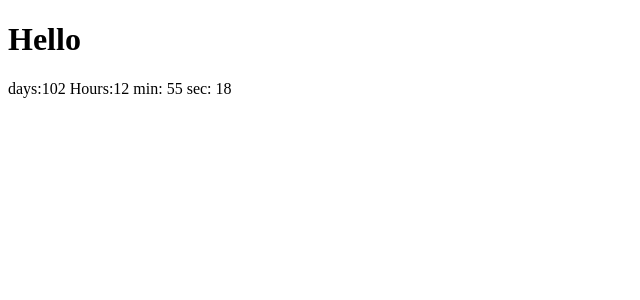
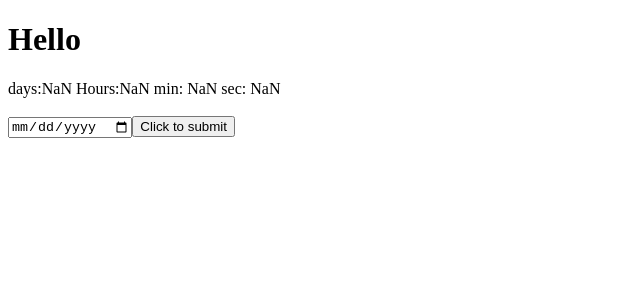
Before and after one commit to irabruce10/react-countdown-timer, a React app: page / in a window 1280 px wide. Shown: the top 300 px of the page, without its empty margins (0-640 px from the left). Built offline with nearby package versions, Linux system fonts and the light colour scheme.

Commit message:
Creating react counting timer

```diff
--- a/src/App.js
+++ b/src/App.js
@@ -1,13 +1,21 @@
 import { useEffect, useState } from 'react';
 
 export default function App() {
-  const newYear = new Date('1 jan 2025');
-  const newyearDate = new Date(newYear);
-  const cdate = new Date();
+  const [newDate, setNewDate] = useState('');
 
-  const totalSecond = Math.floor(newyearDate - cdate) / 1000;
+  const [hour, setHour] = useState();
 
-  const [hour, setHour] = useState(totalSecond);
+  function handleSubmit(e) {
+    e.preventDefault();
+    const selectedDate = new Date(newDate);
+    console.log(selectedDate);
+    const now = new Date();
+    console.log(now);
+
+    const totalSecond = Math.floor((selectedDate - now) / 1000);
+    console.log(totalSecond);
+    setHour(totalSecond);
+  }
 
   useEffect(() => {
     const interval = setInterval(() => {
@@ -25,6 +33,16 @@ export default function App() {
     <div>
       <h1>Hello</h1>
       days:{days} Hours:{hours} min: {minutes} sec: {seconds}
+      <br />
+      <br />
+      <form onSubmit={handleSubmit}>
+        <input
+          onChange={(e) => setNewDate(e.target.value)}
+          value={newDate}
+          type="date"
+        />
+        <button type="submit">Click to submit</button>
+      </form>
     </div>
   );
 }
```
